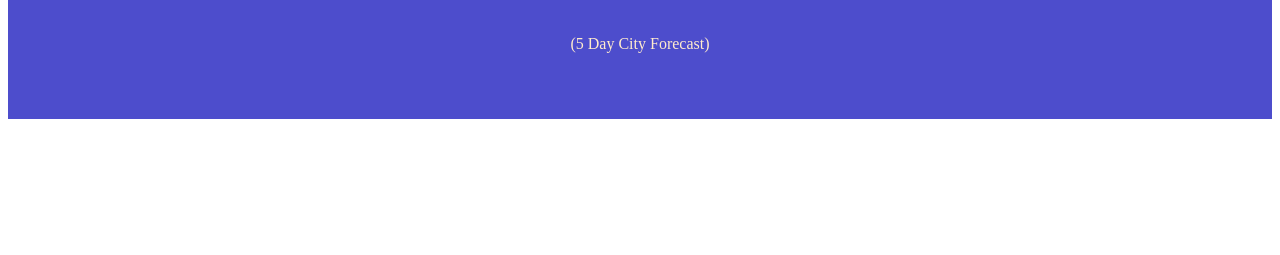
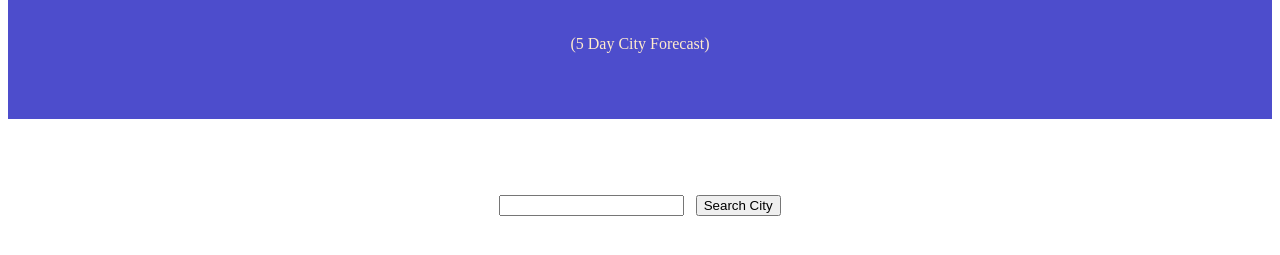
Before and after one commit to mrobles-dev/What-s-My-Weather-Again-, a plain HTML site: page index.html in a window 1280 px wide. Shown: the part 119-374 px from the top of the page. Drawn offline with Linux system fonts and the light colour scheme.

Commit message:
search box added

```diff
--- a/assets/style.css
+++ b/assets/style.css
@@ -6,3 +6,16 @@
     color: blanchedalmond;
     padding: 50px;
 }
+
+#container{
+    padding: 50px;
+    display: grid;
+    grid-template-columns: auto;
+    justify-content: center;
+    align-items: start;
+}
+
+
+#search{
+   font-size: 45px;
+}
--- a/index.html
+++ b/index.html
@@ -1,58 +1,35 @@
 <!DOCTYPE html>
 <html lang="en">
-<head>
-    <meta charset="UTF-8">
-    <meta http-equiv="X-UA-Compatible" content="IE=edge">
-    <meta name="viewport" content="width=device-width, initial-scale=1.0">
-    <title>What's My Weather Again? </title>
-    <link rel="stylesheet" href="./assets/style.css">
-</head>
-<body>
+  <head>
+    <meta charset="UTF-8" />
+    <meta http-equiv="X-UA-Compatible" content="IE=edge" />
+    <meta name="viewport" content="width=device-width, initial-scale=1.0" />
+    <title>What's My Weather Again?</title>
+    <link rel="stylesheet" href="./assets/style.css" />
+  </head>
+  <body>
     <header class="title">
-        <h1> What's My Weather Again?</h1>
-        <p>(5 Day City Forecast)</p>
+      <h1>What's My Weather Again?</h1>
+      <p>(5 Day City Forecast)</p>
     </header>
+    <main>
+      <!-- organize: this will be search -->
+      <section id="container">
+        <aside>
+          <form id="search">
+            <input type="text" />
+            <button type="submit" id="search-btn">Search City</button>
+          </form>
+        </aside>
+      </section>
 
 
 
 
 
 
+    </main>
 
-
-
-
-
-
-
-
-
-
-
-
-
-
-
-
-
-
-
-
-
-
-
-
-
-
-
-
-
-
-
-
-
-
-
-    <script src="./assets/script.js"> </script>
-</body>
+    <script src="./assets/script.js"></script>
+  </body>
 </html>
```
